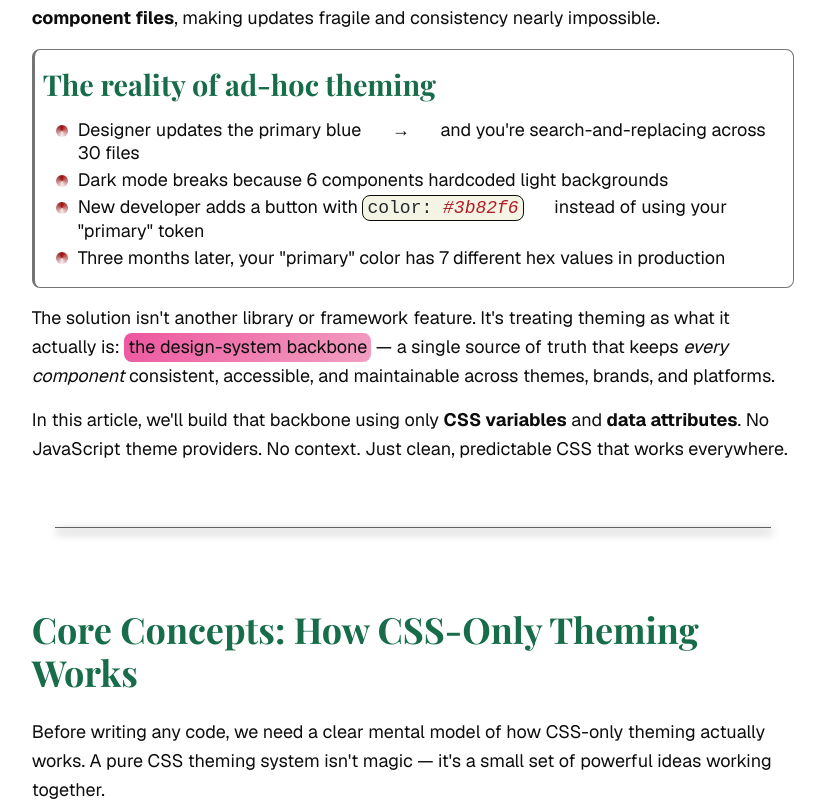
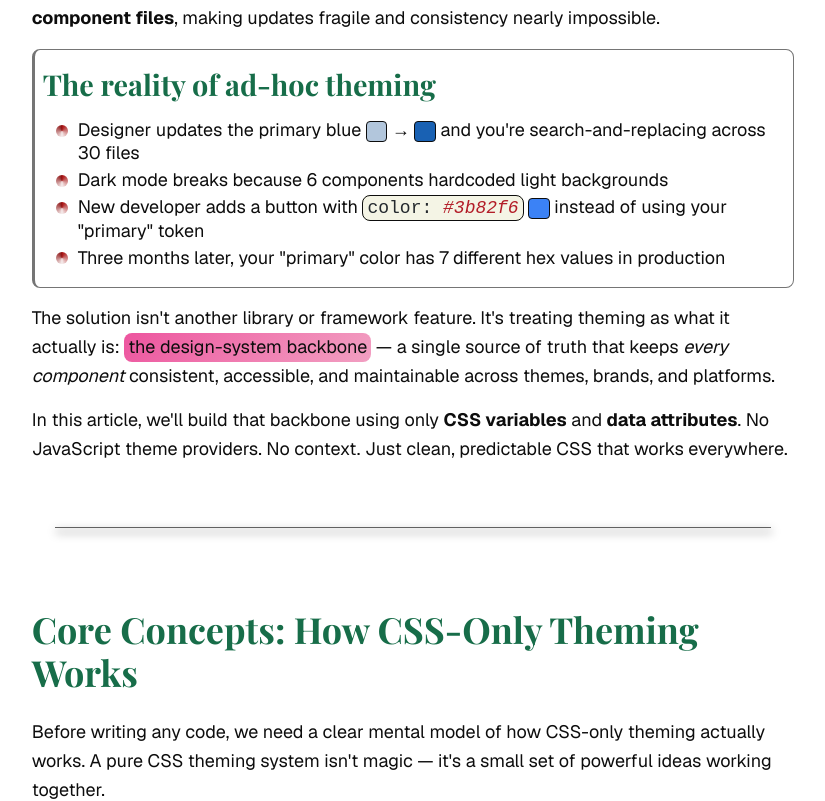
Before and after one commit to codercarl1243/react_components_system, a Next.js app: page /blog/design-system/theming in a window 1280 px wide. Shown: the part 1846-2647 px from the top of the page, without its empty margins (94-919 px from the left). Built offline with nearby package versions, Linux system fonts and the light colour scheme; a web font is replaced by a local one.

Commit message:
UPDATE color swatch should use new paint system

```diff
--- a/app/styles/components/colorSwatch.css
+++ b/app/styles/components/colorSwatch.css
@@ -7,4 +7,6 @@
     aspect-ratio: 1;
     display: inline-block;
     vertical-align: middle;
+    border-radius: var(--border-radius);
+    pointer-events: none;
 }
--- a/components/colorSwatch.tsx
+++ b/components/colorSwatch.tsx
@@ -3,7 +3,7 @@ import { Block } from "./primitives";
 import { BlockProps } from "./primitives/types";
 
 type ColorSwatchShape = "square" | "circle";
-type ColorSwatchSize =  "sm" | "md" | "lg";
+type ColorSwatchSize = "sm" | "md" | "lg";
 
 type ColorSwatchProps = BlockProps<'span'> & {
     color?: string;
@@ -11,16 +11,27 @@ type ColorSwatchProps = BlockProps<'span'> & {
     size?: ColorSwatchSize;
 };
 
-export default function ColorSwatch({color = "transparent", shape = "square", size = "md", ...props}: ColorSwatchProps) {
+export default function ColorSwatch({ color = "transparent", shape = "square", size = "md", ...props }: ColorSwatchProps) {
 
     const styles: CSSProperties = {
-        '--surface-color': color,
-        '--border-color': 'currentColor',
-        '--border-radius': shape === 'square' ? 'var(--radius-sm)' : 'var(--radius-circle)',
-        '--color-swatch-width': size === 'lg' ? '1.5lh' : size === 'md' ? '1lh' : '0.75lh'
-    }
+        '--background-color': color,
+        '--border-color': 'var(--text-on-surface)',
+        '--border-radius': shape === 'circle'
+            ? 'var(--radius-circle)'
+            : 'var(--radius-sm)',
+        '--color-swatch-width':
+            size === 'lg' ? '1.5lh' :
+                size === 'sm' ? '0.75lh' :
+                    '1lh'
+    };
 
     return (
-        <Block as="span" variant="neutral" variantAppearance="tonal" className="color-swatch" style={styles} {...props} />
+        <Block as="span"
+            // variant="neutral"
+            // variantAppearance="tonal"
+            paint="surface"
+            className="color-swatch"
+            style={styles}
+            {...props} />
     )
 }
```
